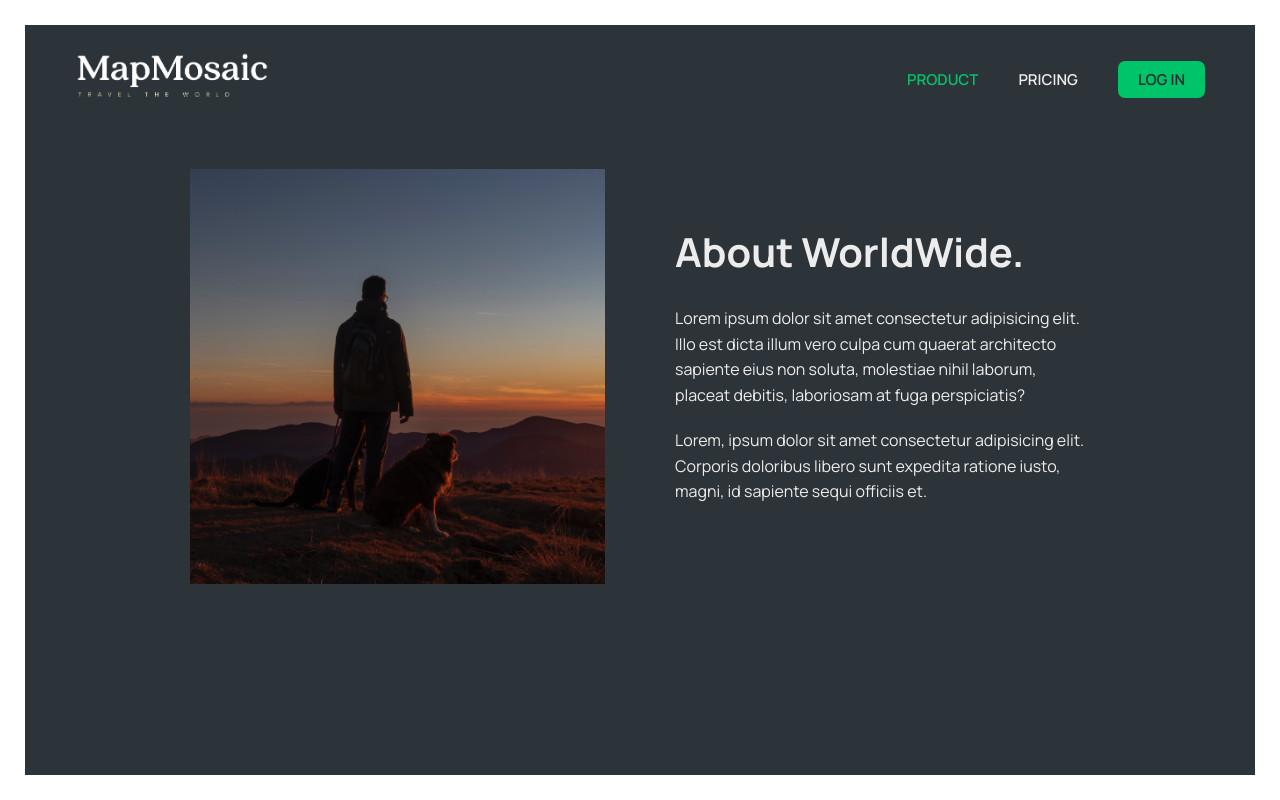
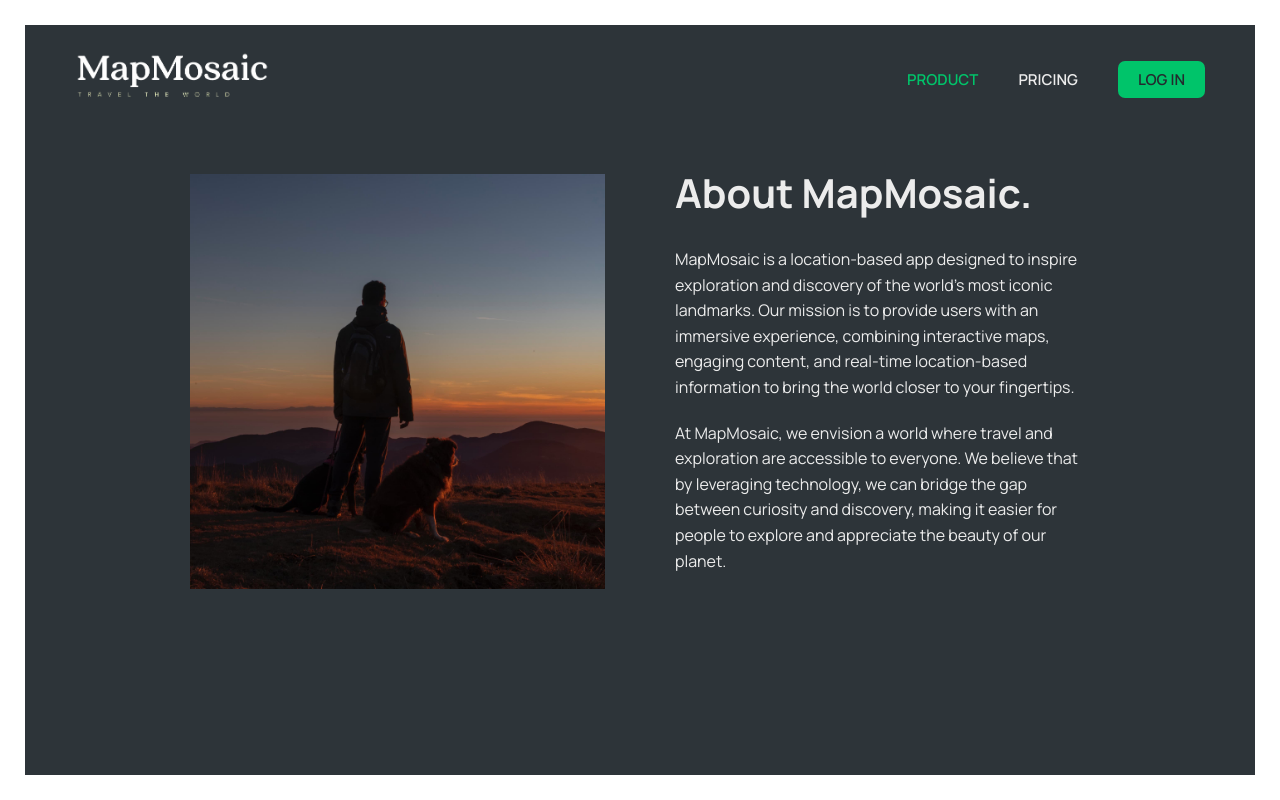
Before and after one commit to vibraniumSwaleh/MapMosaic, a React (Vite) app: page /product in a window 1280 px wide. Built offline with nearby package versions, Linux system fonts and the light colour scheme; data requests are answered from the project's data file.

Commit message:
update content

```diff
--- a/src/pages/Pricing.jsx
+++ b/src/pages/Pricing.jsx
@@ -13,11 +13,7 @@ export default function Product() {
             <br />
             Just $9/month.
           </h2>
-          <p>
-            Lorem ipsum dolor, sit amet consectetur adipisicing elit. Vitae vel
-            labore mollitia iusto. Recusandae quos provident, laboriosam fugit
-            voluptatem iste.
-          </p>
+          <p>At MapMosaic, we offer competetive pricing to suit everyone.</p>
         </div>
         <img src='img-2.jpg' alt='overview of a large city with skyscrapers' />
       </section>
--- a/src/pages/Product.jsx
+++ b/src/pages/Product.jsx
@@ -11,17 +11,19 @@ export default function Product() {
           alt='person with dog overlooking mountain with sunset'
         />
         <div>
-          <h2>About WorldWide.</h2>
+          <h2>About MapMosaic.</h2>
           <p>
-            Lorem ipsum dolor sit amet consectetur adipisicing elit. Illo est
-            dicta illum vero culpa cum quaerat architecto sapiente eius non
-            soluta, molestiae nihil laborum, placeat debitis, laboriosam at fuga
-            perspiciatis?
+            MapMosaic is a location-based app designed to inspire exploration
+            and discovery of the world&apos;s most iconic landmarks. Our mission
+            is to provide users with an immersive experience, combining
+            interactive maps, engaging content, and real-time location-based
+            information to bring the world closer to your fingertips.
           </p>
           <p>
-            Lorem, ipsum dolor sit amet consectetur adipisicing elit. Corporis
-            doloribus libero sunt expedita ratione iusto, magni, id sapiente
-            sequi officiis et.
+            At MapMosaic, we envision a world where travel and exploration are
+            accessible to everyone. We believe that by leveraging technology, we
+            can bridge the gap between curiosity and discovery, making it easier
+            for people to explore and appreciate the beauty of our planet.
           </p>
         </div>
       </section>
```
Also changed, not shown: public/screenshots/Home.png.
